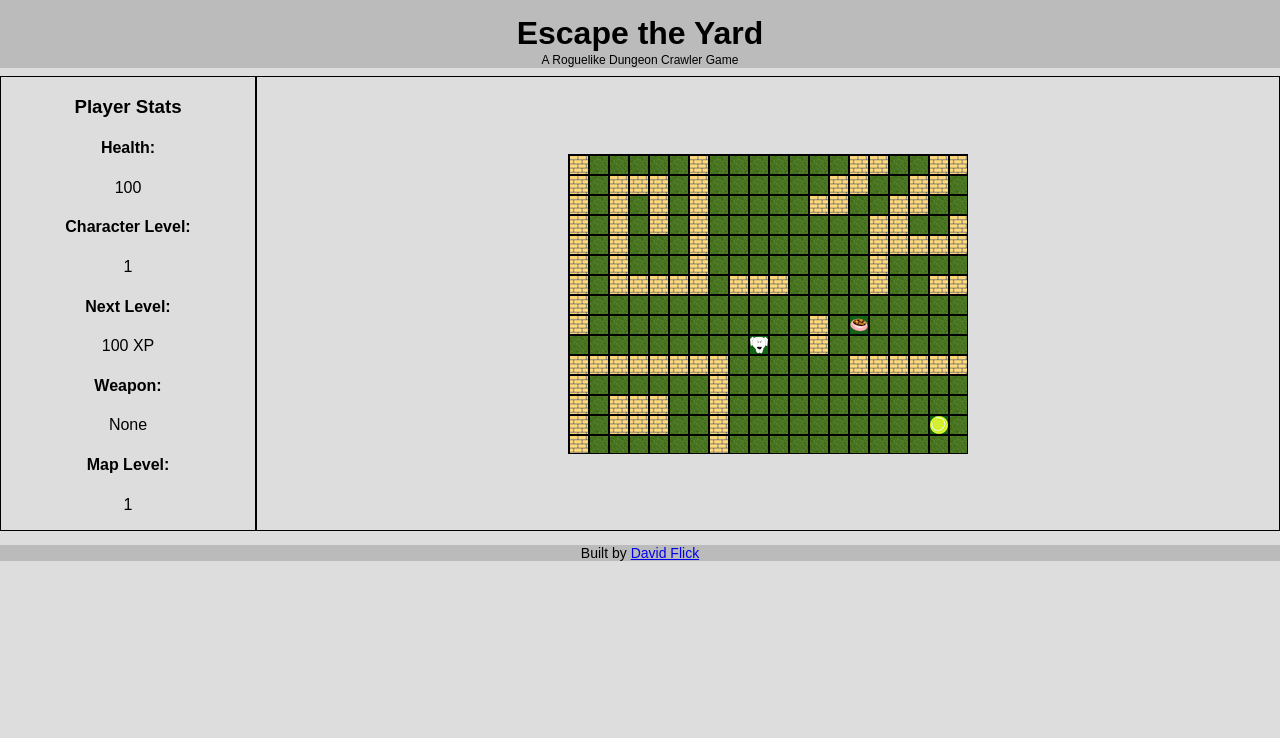
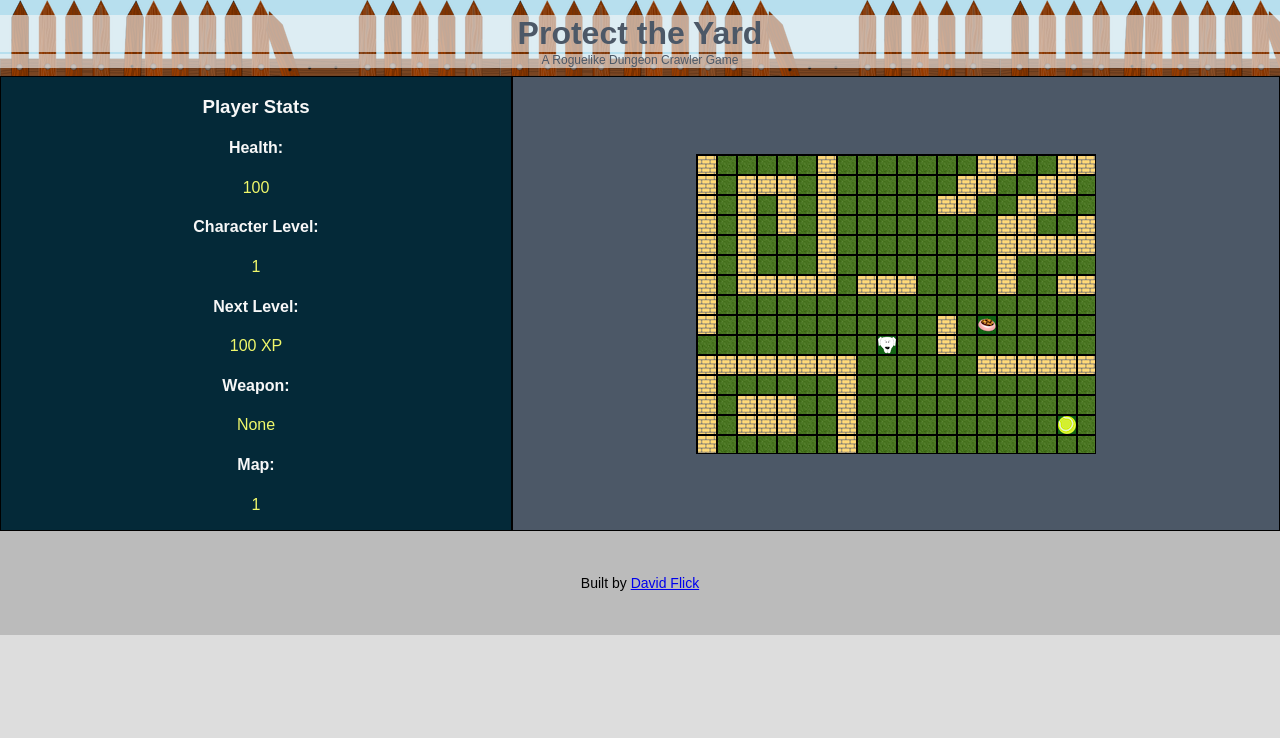
Before and after one commit to davemflick/Dungeon-Crawler, a React app: page / in a window 1280 px wide. Built offline with nearby package versions, Linux system fonts and the light colour scheme.

Commit message:
Mostly complete with styling, may still have some bugs

```diff
--- a/app/components/GameBoard2.js
+++ b/app/components/GameBoard2.js
@@ -94,15 +94,31 @@ export default class GameBoard2 extends React.Component{
 			this.props.fixCat();
 		}
 	}
+
+	timeOutAfterWin () {
+			this.props.winner()
+			this.state.verticalKey = this.props.vK
+			this.state.horizKey = this.props.hK
+			this.state.viewTop = this.props.viewTop
+			this.state.viewLeft = this.props.viewLeft
+			this.state.curMap = 0
+			this.state.won = 1;
+			this.setState(this.state)
+	}
 	//Check kid health
 	checkKid (dir, player) {
 		if(this.state.enemyKid <= 0) {
-
 			dir[1] = 2;
 			player[1] = 0;
 			this.props.winner();
-			this.state.won = 1;
-			this.setState(this.state)
+			this.setState({
+				verticalKey: this.props.vK,
+				horizKey: this.props.hK,
+				viewTop: this.props.viewTop,
+				viewLeft: this.props.viewLeft,
+				curMap: 0,
+				won: 1,
+			})
 		}
 	}
 
--- a/app/components/Header.js
+++ b/app/components/Header.js
@@ -6,7 +6,7 @@ export default class Header extends React.Component{
 	render() {
 		return (
 			<div className="headerContainer">
-				<h1 className="header">Escape the Yard</h1>
+				<h1 className="header">Protect the Yard</h1>
 				<p className="description"> A Roguelike Dungeon Crawler Game </p>
 			</div>
 		)
--- a/app/components/PlayerStats.js
+++ b/app/components/PlayerStats.js
@@ -7,16 +7,26 @@ export default class PlayerStats extends React.Component{
 		return (
 			<div className="playerStatsContainer">
 				<h3>Player Stats</h3>
+				<div className="stat">
 				<h4>Health:</h4>
 				<p id="currentHealth">{this.props.curHealth}</p>
+				</div>
+				<div className="stat">
 				<h4>Character Level:</h4>
 				<p id="currentLevel">{this.props.curLevel}</p>
+				</div>
+				<div className="stat">
 				<h4>Next Level:</h4>
 				<p id="nextLevel">{`${this.props.nextLevel} XP`}</p>
+				</div>
+				<div className="stat">
 				<h4>Weapon:</h4>
 				<p id="currentWeapon">{this.props.curWeapon}</p>
-				<h4>Map Level:</h4>
+				</div>
+				<div className="stat">
+				<h4>Map:</h4>
 				<p id="mapState">{this.props.curMap}</p>
+				</div>
 			</div>
 		)
 	}
--- a/app/containers/Main.js
+++ b/app/containers/Main.js
@@ -99,7 +99,6 @@ export default class Main extends React.Component{
 		else if (toy === 'Rubber Duck') { damage += 17}
 		else if (toy === "Mr. Bear") {damage += 25}
 		else if (toy === "Squeekers") {damage += 33}
-			console.log(level, toy, damage)
 		return damage;
 	}
 
@@ -149,7 +148,6 @@ export default class Main extends React.Component{
 			this.state.NextLevel -= 20;
 			this.state.Health = this.state.Health - (15 + this.randomNum())
 		}
-		console.log(this.state.enemyKid, this.state.Health)
 		this.setState(this.state);
 		this.checkHealth();
 	}
@@ -170,10 +168,15 @@ export default class Main extends React.Component{
 	}
 
 	youWin () {
-		this.state.gameOver = "block";
-		this.state.curMap = 1;
-		this.state.results = "You've Defeated the Evil Neighbor Kid!"
-		this.setState(this.state);
+		this.setState({
+			viewTop: -220,
+			viewLeft: -200,
+			vK: 0,
+			hK: 0,
+			gameOver: "block",
+			curMap: 1,
+			results: "You've Defeated the Evil Neighbor Kid!",
+		});
 	}
 
 	restartGame () {
@@ -190,7 +193,7 @@ export default class Main extends React.Component{
 			vK: 0,
 			hK: 0,
 			enemyCat: 40,
-			enemyKid: 50,
+			enemyKid: 550,
 			won: 0,
 			results: "You've Killed the Dog.....Jerk",
 		})
@@ -208,7 +211,7 @@ export default class Main extends React.Component{
 					 />
 				<div className="gameOver" ref="gameOver" style={{display: this.state.gameOver}}>
 					<div className="popUp">
-						<p>{this.state.results}</p>
+						<h2>{this.state.results}</h2>
 						<button className="playAgain" onClick={this.restartGame.bind(this)}>Play Again</button>
 					</div>
 				</div>
--- a/app/index.html
+++ b/app/index.html
@@ -1,7 +1,7 @@
 <!DOCTYPE html>
 <html>
 <head>
-	<title>Escape the Yard</title>
+	<title>Protect the Yard</title>
 	<meta charset="utf-8">
   	<meta name="viewport" content="width=device-width, initial-scale=1">
   	<link rel='stylesheet' href="../app/styles/normalize.css" />
--- a/app/index.js
+++ b/app/index.js
@@ -10,7 +10,7 @@ class App extends React.Component{
 
 	render() {
 		return (
-			<div >
+			<div className="fullPageContainer" >
 				<Header />
 				<Main />
 				<Footer />
--- a/app/styles/Main.scss
+++ b/app/styles/Main.scss
@@ -1,19 +1,32 @@
 *{ box-sizing: border-box; }
 
+html {
+	height: 100%;
+}
+
 body{
+	text-align: center;
 	background-color: #ddd;
-	text-align: center;
+	height: 100%;
+}
+
+.fullPageContainer {
+	display: flex;
+	flex-direction: column;
 }
 
 .headerContainer {
-	background-color: #bbb;
+	background-image: url('./images/fence.png');
+	background-color: #b7dfee;
+	color: #4c5867;
 	padding-top: 15px;
 	height: 100%;
 	.header{
 		margin: 0 auto;
-
+		background-color: rgba(247,247,247, .6);
 	}
 	.description {
+		background-color: rgba(247,247,247, .6);
 		margin-top: .2em;
 		margin-bottom: .7em;
 		font-size: 12px;
@@ -24,15 +37,47 @@ body{
 .mainContainer{
 	display: flex;
 	flex-wrap: no-wrap;
-	justify-content: space-between;
+	justify-content: center;
 	align-items: stretch;
+	background-color: #ddd;
 	.playerStatsContainer{
 		border: 1px solid black;
-		width: 20%;
+		width: 40%;
+		background-color: #042938;
+		color: #f7f7f7;
+		.stat {
+			h4{
+				color: #f7f7f7;
+			}
+			p {
+				color: #EFF76B;
+			}
+		}
 	}
 	.gameContainer {
 		border: 1px solid black;
-		width: 80%;
+		width: 60%;
+	}
+	@media (max-width: 688px){
+		flex-wrap: wrap;
+		align-items: flex-start;
+		justify-content: space-around;
+		.playerStatsContainer {
+			width: 100%;
+			display: flex;
+			flex-wrap: wrap;
+			justify-content: space-between;
+			h3{
+				width: 100%;
+			}
+			.stat{
+				width: 33%;
+			}
+		}
+		.gameContainer {
+			width: 100%;
+			padding: 10px;
+		}
 	}
 }
 
@@ -40,6 +85,7 @@ body{
 	display: flex;
 	justify-content: center;
 	align-items: center;
+	background-color: #4c5867;
 	.visableArea {
 		width:400px;
 		height: 300px;
@@ -118,16 +164,29 @@ body{
 	background-color: 'white';
 	background-color: rgba(0,0,0,0.4);
 	.popUp {
-		background-color: #fefefe;
+		background-color: #377457;
+		background-image: url('./images/fence.png');
 	    margin: auto;
 	    padding: 20px;
 	    border: 1px solid #888;
 	    width: 80%;
+	    height: 300px;
+	    color: #b7dfee;
+	    display: flex;
+	    justify-content: space-between;
+	    flex-direction: column;
+	    .playAgain {
+	    	padding: 20px;
+	    	background-color: #69bd95;
+	    	color: #b7dfee
+	    }
+	    .playAgain:hover {
+			cursor: pointer;
+			text-decoration: none;
+
 	}
-	.playAgain:hover {
-		cursor: pointer;
-		text-decoration: none;
 	}
+
 }
 
 
@@ -137,5 +196,10 @@ body{
 
 .footerContainer {
 	background-color: #bbb;
+	padding: 30px;
 	font-size: 14px;
 }
+
+
+// Image Sources
+//fence.png http://www.clipartpanda.com/clipart_images/free-broken-fence-clip-art-65673826
```
Also changed, not shown: app/styles/images/fence.png (added), app/styles/main.css, dist/bundle.js, dist/index.html, 1 other file.
